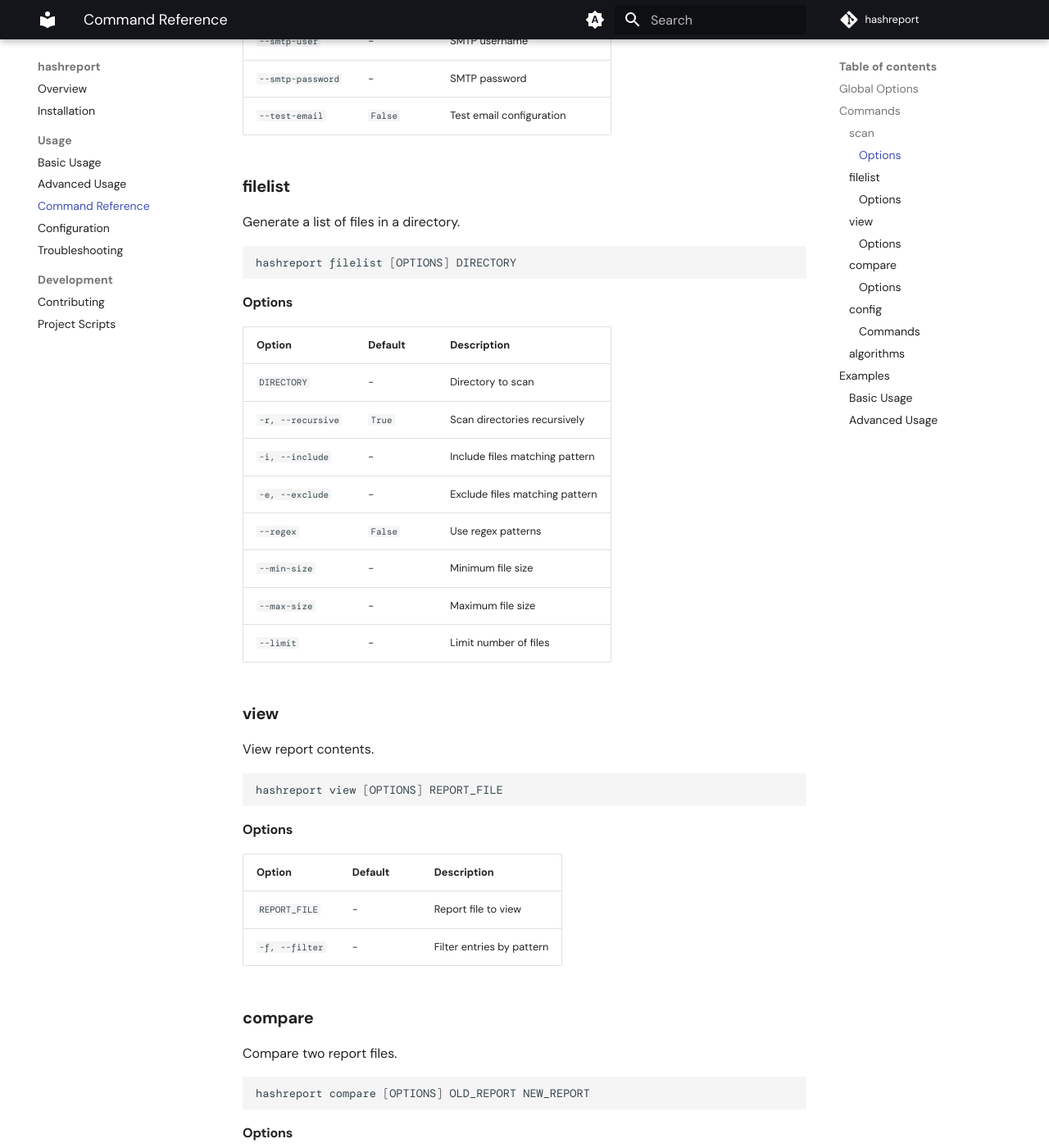
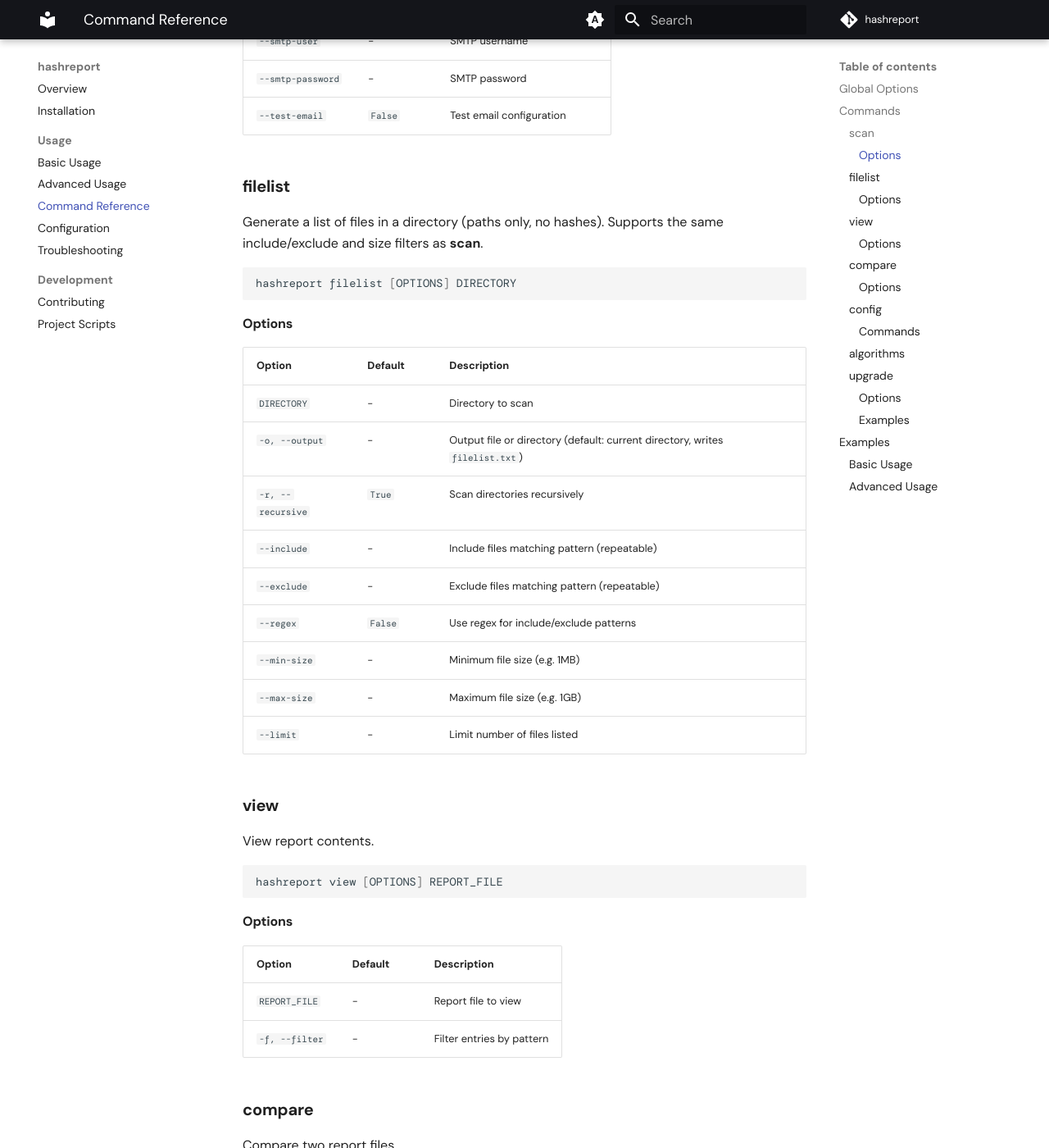
Before and after one commit to madebyjake/hashreport, an MkDocs documentation site: the page built from docs/commands.md, in a window 1280 px wide and 1400 px high, scrolled down 1380 px. Shown: the whole window at 82% size. Built offline with MkDocs 1.6.1 and Material for MkDocs 9.7.7, drawn with Linux system fonts in a browser that asks for light colours; some web fonts are replaced; comment, search, counter and statistics services are not loaded; the version menu is left out; some of the changed text lies outside the part shown.

Commit message:
docs: add filelist and upgrade details
- Updated the filelist command description to specify that it generates paths only and supports include/exclude and size filters.
- Added new upgrade command section with options for installing specific versions and examples for usage.

````diff
--- a/docs/commands.md
+++ b/docs/commands.md
@@ -43,7 +43,7 @@
 
 ### **filelist**
 
-Generate a list of files in a directory.
+Generate a list of files in a directory (paths only, no hashes). Supports the same include/exclude and size filters as **scan**.
 
 ```bash
 hashreport filelist [OPTIONS] DIRECTORY
@@ -54,13 +54,14 @@
 | Option | Default | Description |
 |--------|---------|-------------|
 | `DIRECTORY` | - | Directory to scan |
+| `-o, --output` | - | Output file or directory (default: current directory, writes `filelist.txt`) |
 | `-r, --recursive` | `True` | Scan directories recursively |
-| `-i, --include` | - | Include files matching pattern |
-| `-e, --exclude` | - | Exclude files matching pattern |
-| `--regex` | `False` | Use regex patterns |
-| `--min-size` | - | Minimum file size |
-| `--max-size` | - | Maximum file size |
-| `--limit` | - | Limit number of files |
+| `--include` | - | Include files matching pattern (repeatable) |
+| `--exclude` | - | Exclude files matching pattern (repeatable) |
+| `--regex` | `False` | Use regex for include/exclude patterns |
+| `--min-size` | - | Minimum file size (e.g. 1MB) |
+| `--max-size` | - | Maximum file size (e.g. 1GB) |
+| `--limit` | - | Limit number of files listed |
 
 ### **view**
 
@@ -116,6 +117,31 @@
 hashreport algorithms
 ```
 
+### **upgrade**
+
+Upgrade hashreport from PyPI using the same Python that runs the CLI. By default installs the latest version; use `--version` to install a specific version.
+
+```bash
+hashreport upgrade [OPTIONS]
+```
+
+#### **Options**
+
+| Option | Default | Description |
+|--------|---------|-------------|
+| `-V, --version` | latest | Install a specific version (e.g. `1.2.3`) |
+
+#### **Examples**
+
+```bash
+# Upgrade to latest
+hashreport upgrade
+
+# Install a specific version
+hashreport upgrade --version 1.2.3
+hashreport upgrade -V 1.2.0
+```
+
 ## **Examples**
 
 ### **Basic Usage**
````
